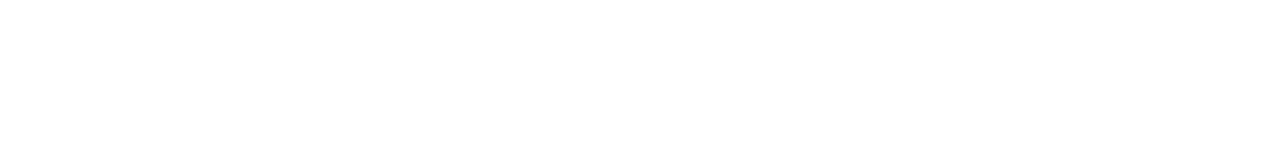
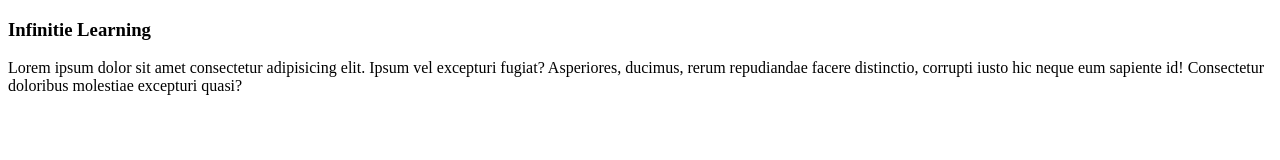
Before and after one commit to ElisabetdKamodi/latihangithubb, a plain HTML site: page index.html in a window 1280 px wide. Drawn offline with Linux system fonts and the light colour scheme.

Commit message:
menambahkan paragraf di body

```diff
--- a/index.html
+++ b/index.html
@@ -6,6 +6,7 @@
     <title>Belajar Git</title>
 </head>
 <body>
-
+    <h3>Infinitie Learning</h3>
+    <p>Lorem ipsum dolor sit amet consectetur adipisicing elit. Ipsum vel excepturi fugiat? Asperiores, ducimus, rerum repudiandae facere distinctio, corrupti iusto hic neque eum sapiente id! Consectetur doloribus molestiae excepturi quasi?</p>
 </body>
 </html>
```
